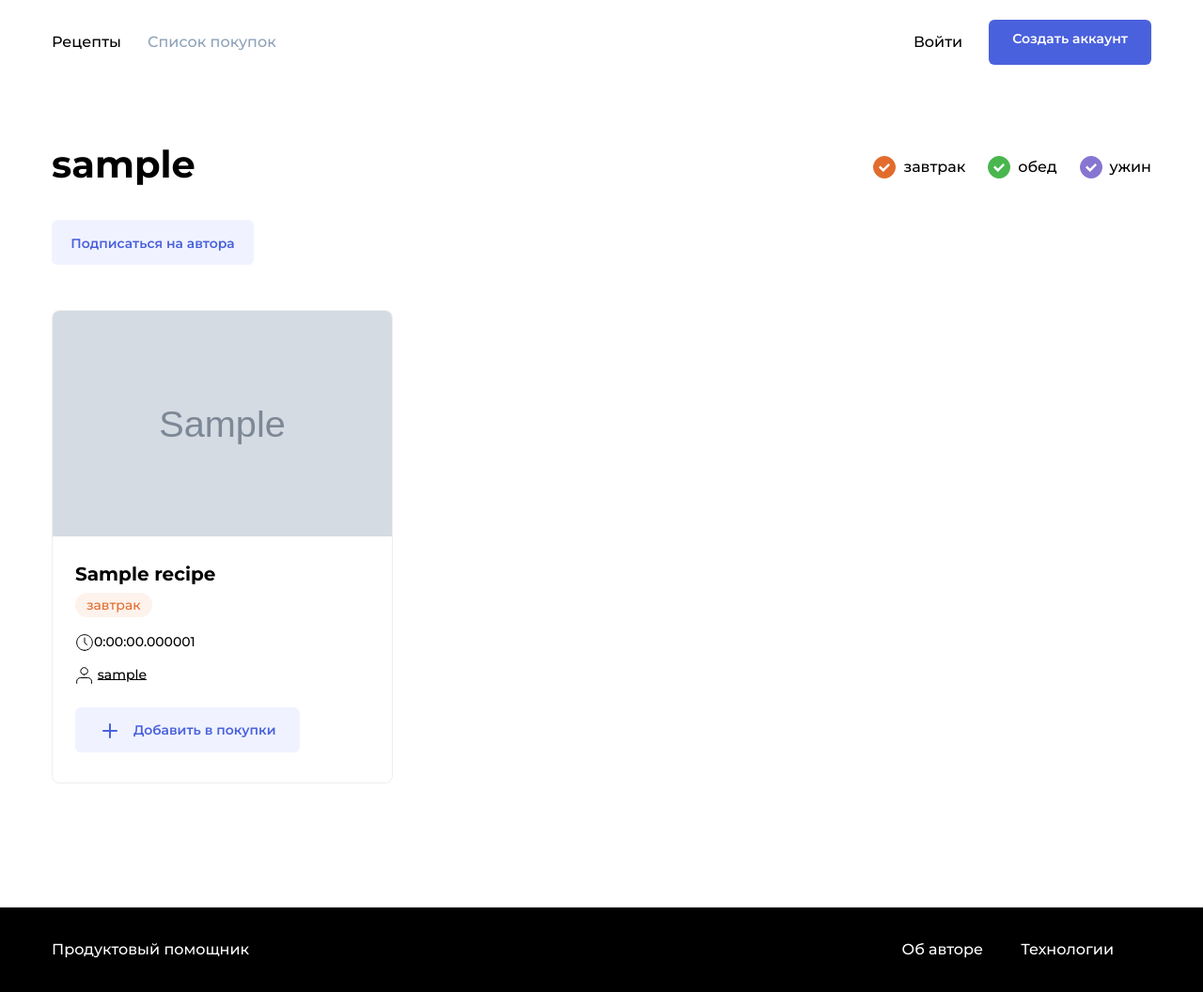
After one commit to pavel-sudomoin/foodgram-project, a Django app: a page that uses templates/include/header.html in a window 1280 px wide. The commit adds this page. Shown: the whole page at 94% size. Run offline with Django 3.2, Linux system fonts and the light colour scheme; data comes from the database, SQL or seed files in the repository; tables that the repository leaves empty hold one stand-in row (values such as "Sample post"); grey boxes marked "Sample" are stand-in pictures; some libraries are stand-ins or nearby versions.

Commit message:
add authorRecipe, favorite, requirements.txt

```diff
--- a/recipes/admin.py
+++ b/recipes/admin.py
@@ -1,9 +1,10 @@
 from django.contrib import admin
 
-from .models import Recipe, Ingredient, IngredientAmount, Tag, Follow
+from .models import Recipe, Ingredient, IngredientAmount, Tag, Follow, Favorite
 
 admin.site.register(Tag)
 admin.site.register(Recipe)
 admin.site.register(Ingredient)
 admin.site.register(IngredientAmount)
 admin.site.register(Follow)
+admin.site.register(Favorite)
--- /dev/null
+++ b/recipes/templates/authorRecipe.html
@@ -0,0 +1,217 @@
+{% extends "base.html" %}
+{% load static %}
+{% block styles %}
+    <link rel="stylesheet" href="{% static 'pages/index.css' %}">
+{% endblock %}
+{% block title %}Рецепты{% endblock %}
+{% block content %}
+    <div class="main__header">
+        <h1 class="main__title">{{ author }}</h1>
+        <ul class="tags">
+            {% for tag in tags %}
+                <li class="tags__item">
+                    <a id="{{ tag.slug }}" class="tags__checkbox tags__checkbox_style_{{ tag.color }}  tags__checkbox_active" href="{% url 'profile' author %}?tag={{ tag.slug }}"></a>
+                    <span for="{{ tag.slug }}" class="tags__label">{{ tag.name }}</span>
+                </li>
+            {% endfor %}
+        </ul>
+    </div>
+    <div class="author-subscribe" data-author="323">
+        <p style="padding: 0 0 2em 0;"><button class="button button_style_light-blue button_size_subscribe" name="subscribe" data-out>Подписаться на автора</button></p>
+    </div>
+    <div class="card-list">
+        {% for recipe in page %}
+            {% include "include/recipe_card.html" with recipe=recipe %}
+        {% endfor %}
+    </div>
+    {% if page.has_other_pages %}
+        {% include "include/paginator.html" with items=page paginator=paginator %}
+    {% endif %}
+{% endblock %}
+
+<!--
+<!doctype html>
+<html lang="en">
+<head>
+    <meta charset="UTF-8">
+    <meta name="viewport"
+          content="width=device-width, user-scalable=no, initial-scale=1.0, maximum-scale=1.0, minimum-scale=1.0">
+    <meta http-equiv="X-UA-Compatible" content="ie=edge">
+    <title>Рецепты</title>
+    <link rel="stylesheet" href="./pages/index.css">
+</head>
+<body class="body">
+  <header class="header">
+      <nav class="nav">
+          <div class="nav__container container">
+              <ul class="nav__items list">
+                  <li class="nav__item nav__item_active"><a href="#" class="nav__link link">Рецепты</a></li>
+                  <li class="nav__item"><a href="#" class="nav__link link">Мои подписки</a></li>
+                  <li class="nav__item"><a href="#" class="nav__link link">Создать рецепт</a></li>
+                  <li class="nav__item"><a href="#" class="nav__link link">Избранное</a></li>
+                  <li class="nav__item"><a href="#" class="nav__link link">Список покупок</a> <span class="badge badge_style_blue nav__badge" id="counter">4</span></li>
+
+              </ul>
+              <ul class="nav__items list">
+                  <li class="nav__item"><a href="#" class="nav__link link">Изменить пароль</a></li>
+                  <li class="nav__item"><a href="#" class="nav__link link">Выход</a></li>
+              </ul>
+          </div>
+      </nav>
+  </header>
+    <main class="main container">
+        <div class="main__header">
+            <h1 class="main__title">Вероника Чернова</h1>
+            <ul class="tags">
+                <li class="tags__item">
+                    <a id="breakfast" class="tags__checkbox tags__checkbox_style_orange tags__checkbox_active" href="#"></a>
+                    <span class="tags__label">Завтрак</span>
+                </li>
+                <li class="tags__item">
+                    <a id="lunch" class="tags__checkbox tags__checkbox_style_green tags__checkbox_active" href="#"></a>
+                    <span for="lunch" class="tags__label">Обед</span>
+                </li>
+                <li class="tags__item">
+                    <a id="dinner" class="tags__checkbox tags__checkbox_style_purple tags__checkbox_active" href="#"></a>
+                    <label for="dinner" class="tags__label">Ужин</label>
+                </li>
+            </ul>
+
+        </div>-->
+<!--        <p style="padding: 0 0 2em 0;"><a class="button button_style_light-blue" href="#">Подписаться на автора</a></p>--><!--
+        <div class="author-subscribe" data-author="323">
+            <p style="padding: 0 0 2em 0;"><button class="button button_style_light-blue button_size_subscribe" name="subscribe" data-out>Подписаться на автора</button></p>
+        </div>
+        <div class="card-list" >
+        <div class="card" data-id="120">
+            <a href="#" class="link" target="_blank"><img src="./images/testCardImg.png" alt="Какой-то текст" class="card__image"></a>
+            <div class="card__body">
+                <a class="card__title link" href="#" target="_blank">Французские тосты</a>
+                <ul class="card__items">
+                    <li class="card__item"><span class="badge badge_style_green">Обед</span></li>
+                    <li class="card__item"><span class="badge badge_style_orange">Завтрак</span></li>
+                    <li class="card__item"><span class="badge badge_style_purple">Ужин</span></li>
+                </ul>
+                <div class="card__items card__items_column">
+                    <p class="card__text"><span class="icon-time"></span> 20 мин.</p>
+                    <p class="card__text"><span class="icon-user"></span> <a href="#" style="color: black">Вероника Чернова</a></p>
+                </div>
+            </div>
+            <div class="card__footer">
+                <button class="button button_style_light-blue" name="purchases" data-out><span class="icon-plus button__icon"></span>Добавить в покупки</button>
+                <button class="button button_style_none" name="favorites" data-out><span class="icon-favorite"></span></button>
+            </div>
+        </div>
+        <div class="card" data-id="121">
+            <a href="#" class="link" target="_blank"><img src="./images/testCardImg.png" alt="Какой-то текст" class="card__image"></a>
+            <div class="card__body">
+                <a class="card__title link" href="#" target="_blank">Французские тосты</a>
+                <ul class="card__items">
+                    <li class="card__item"><span class="badge badge_style_green">Обед</span></li>
+                    <li class="card__item"><span class="badge badge_style_orange">Завтрак</span></li>
+                    <li class="card__item"><span class="badge badge_style_purple">Ужин</span></li>
+                </ul>
+                <div class="card__items card__items_column">
+                    <p class="card__text"><span class="icon-time"></span> 20 мин.</p>
+                    <p class="card__text"><span class="icon-user"></span> <a href="#" style="color: black">Вероника Чернова</a></p>
+                </div>
+            </div>
+            <div class="card__footer">
+                <button class="button button_style_light-blue" name="purchases" data-out><span class="icon-plus button__icon"></span>Добавить в покупки</button>
+                <button class="button button_style_none" name="favorites" data-out><span class="icon-favorite"></span></button>
+            </div>
+        </div>
+        <div class="card" data-id="122">
+            <a href="#" class="link" target="_blank"><img src="./images/testCardImg.png" alt="Какой-то текст" class="card__image"></a>
+            <div class="card__body">
+                <a class="card__title link" href="#" target="_blank">Французские тосты</a>
+                <ul class="card__items">
+                    <li class="card__item"><span class="badge badge_style_green">Обед</span></li>
+                    <li class="card__item"><span class="badge badge_style_orange">Завтрак</span></li>
+                    <li class="card__item"><span class="badge badge_style_purple">Ужин</span></li>
+                </ul>
+                <div class="card__items card__items_column">
+                    <p class="card__text"><span class="icon-time"></span> 20 мин.</p>
+                    <p class="card__text"><span class="icon-user"></span> <a href="#" style="color: black">Вероника Чернова</a></p>
+                </div>
+            </div>
+            <div class="card__footer">
+                <button class="button button_style_light-blue" name="purchases" data-out><span class="icon-plus button__icon"></span>Добавить в покупки</button>
+                <button class="button button_style_none" name="favorites" data-out><span class="icon-favorite"></span></button>
+            </div>
+        </div>
+        <div class="card" data-id="123">
+            <a href="#" class="link" target="_blank"><img src="./images/testCardImg.png" alt="Какой-то текст" class="card__image"></a>
+            <div class="card__body">
+                <a class="card__title link" href="#" target="_blank">Французские тосты</a>
+                <ul class="card__items">
+                    <li class="card__item"><span class="badge badge_style_green">Обед</span></li>
+                    <li class="card__item"><span class="badge badge_style_orange">Завтрак</span></li>
+                    <li class="card__item"><span class="badge badge_style_purple">Ужин</span></li>
+                </ul>
+                <div class="card__items card__items_column">
+                    <p class="card__text"><span class="icon-time"></span> 20 мин.</p>
+                    <p class="card__text"><span class="icon-user"></span> <a href="#" style="color: black">Вероника Чернова</a></p>
+                </div>
+            </div>
+            <div class="card__footer">
+                <button class="button button_style_light-blue" name="purchases" data-out><span class="icon-plus button__icon"></span>Добавить в покупки</button>
+                <button class="button button_style_none" name="favorites" data-out><span class="icon-favorite"></span></button>
+            </div>
+        </div>
+        <div class="card" data-id="124">
+            <a href="#" class="link" target="_blank"><img src="./images/testCardImg.png" alt="Какой-то текст" class="card__image"></a>
+            <div class="card__body">
+                <a class="card__title link" href="#" target="_blank">Французские тосты</a>
+                <ul class="card__items">
+                    <li class="card__item"><span class="badge badge_style_green">Обед</span></li>
+                    <li class="card__item"><span class="badge badge_style_orange">Завтрак</span></li>
+                    <li class="card__item"><span class="badge badge_style_purple">Ужин</span></li>
+                </ul>
+                <div class="card__items card__items_column">
+                    <p class="card__text"><span class="icon-time"></span> 20 мин.</p>
+                    <p class="card__text"><span class="icon-user"></span> <a href="#" style="color: black">Вероника Чернова</a></p>
+                </div>
+            </div>
+            <div class="card__footer">
+                <button class="button button_style_light-blue" name="purchases" data-out><span class="icon-plus button__icon"></span>Добавить в покупки</button>
+                <button class="button button_style_none" name="favorites" data-out><span class="icon-favorite"></span></button>
+            </div>
+        </div>
+    </div>
+        <nav class="pagination" aria-label="Search results pages">
+            <ul class="pagination__container">
+                <li class="pagination__item"><a class="pagination__link link" href="#"><span class="icon-left"></span></a></li>
+                <li class="pagination__item pagination__item_active"><a class="pagination__link link" href="#">1</a></li>
+                <li class="pagination__item"><a class="pagination__link link" href="#">2</a></li>
+                <li class="pagination__item"><a class="pagination__link link" href="#">3</a></li>
+                <li class="pagination__item"><a class="pagination__link link" href="#">4</a></li>
+                <li class="pagination__item"><a class="pagination__link link" href="#">5</a></li>
+                <li class="pagination__item"><a class="pagination__link link" href="#"><span class="icon-right"></span></a></li>
+            </ul>
+        </nav>
+    </main>
+    <footer class="footer">
+        <div class="footer__container container">
+            <a href="#" class="footer__brand link">Продуктовый помощник</a>
+            <ul class="footer__items">
+                <li class="footer__item"><a href="#" class="footer__link link">Об авторе </a></li>
+                <li class="footer__item"><a href="#" class="footer__link link">Технологии</a></li>
+            </ul>
+        </div>
+    </footer>
+  <script src="./js/components/MainCards.js"></script>
+
+  <script src="./js/components/Purchases.js"></script>
+  <script src="./js/components/Favorites.js"></script>
+  <script src="./js/components/Subscribe.js"></script>
+
+  <script src="./js/config/config.js"></script>
+  <script src="./js/components/AuthorRecipe.js"></script>
+  <script src="./js/components/Header.js"></script>
+
+  <script src="./js/api/Api.js"></script>
+  <script src="authorRecipe.js"></script>
+</body>
+</html>
+-->
--- a/recipes/templates/include/recipe_card.html
+++ b/recipes/templates/include/recipe_card.html
@@ -14,7 +14,7 @@
         </ul>
         <div class="card__items card__items_column">
             <p class="card__text"><span class="icon-time"></span>{{ recipe.time }}</p>
-            <p class="card__text"><span class="icon-user"></span> <a href="#" style="color: black">{{ recipe.author }}</a></p>
+            <p class="card__text"><span class="icon-user"></span> <a href="{% url 'profile' recipe.author %}" style="color: black">{{ recipe.author }}</a></p>
         </div>
     </div>
     <div class="card__footer">
--- a/recipes/urls.py
+++ b/recipes/urls.py
@@ -5,8 +5,10 @@ from . import views
 urlpatterns = [
     path("", views.index, name="main_page"),
     path("follow/", views.follow_index, name="follow_index"),
+    path("favorite/", views.favorite, name="favorite"),
     path("new/", views.new_recipe, name="new_recipe"),
-    path("<str:recipe_slug>/", views.recipe_view, name="recipe"),
+    path("recipe/<str:recipe_slug>/", views.recipe_view, name="recipe"),
+    path("user/<str:username>/", views.profile, name="profile"),
 #    path("follow/", views.follow_index, name="follow_index"),
 #    path("group/<slug:slug>/", views.group_posts, name="group_posts"),
 #    path("new/", views.new_post, name="new_post"),
--- a/recipes/views.py
+++ b/recipes/views.py
@@ -45,6 +45,23 @@ def recipe_view(request, recipe_slug):
     })
 
 
+def profile(request, username):
+    User = get_user_model()
+    author = get_object_or_404(User, username=username)
+    if request.method == 'GET' and 'tag' in request.GET:
+        recipes =  author.recipes.filter(tag__slug=request.GET['tag'])
+    else:
+        recipes = author.recipes.all()
+    tags = Tag.objects.all()
+    paginator, page = create_paginator(request, recipes)
+    return render(request, "authorRecipe.html", {
+        "page": page,
+        "paginator": paginator,
+        'tags': tags,
+        'author': author
+    })
+
+
 @login_required
 def follow_index(request):
     User = get_user_model()
@@ -79,3 +96,16 @@ def new_recipe(request):
         "form": form,
         'tags': tags,
     })
+
+
+@login_required
+def favorite(request):
+    User = get_user_model()
+    recipes = Recipe.objects.filter(favorited__user=request.user)
+    paginator, page = create_paginator(request, recipes)
+    tags = Tag.objects.all()
+    return render(request, "favorite.html", {
+        "page": page,
+        "paginator": paginator,
+        'tags': tags
+    })
--- /dev/null
+++ b/requirements.txt
@@ -0,0 +1,6 @@
+Django==2.2
+djangorestframework==3.12.2
+Pillow==8.1.0
+pytz==2020.5
+sorl-thumbnail==12.7.0
+sqlparse==0.4.1
--- a/templates/include/header.html
+++ b/templates/include/header.html
@@ -6,7 +6,7 @@
                 {% if user.is_authenticated %}
                     <li class="nav__item {% if request.resolver_match.url_name == 'follow_index' %} nav__item_active {% endif %}"><a href="{% url 'follow_index' %}" class="nav__link link">Мои подписки</a></li>
                     <li class="nav__item {% if request.resolver_match.url_name == 'new_recipe' %} nav__item_active {% endif %}"><a href="{% url 'new_recipe' %}" class="nav__link link">Создать рецепт</a></li>
-                    <li class="nav__item {% if request.resolver_match.url_name == '' %} nav__item_active {% endif %}"><a href="#" class="nav__link link">Избранное</a></li>
+                    <li class="nav__item {% if request.resolver_match.url_name == 'favorite' %} nav__item_active {% endif %}"><a href="{% url 'favorite' %}" class="nav__link link">Избранное</a></li>
                     <li class="nav__item {% if request.resolver_match.url_name == '' %} nav__item_active {% endif %}"><a href="#" class="nav__link link">Список покупок</a><span class="badge badge_style_blue nav__badge" id="counter">3</span></li>
                 {% else %}
                     <li class="nav__item nav__item_disabled"><a href="#" class="nav__link link" tabindex="-1" aria-disabled="true">Список покупок</a></li>
```
Also changed, not shown: recipes/templates/favorite.html (added, +171 -0 lines).
